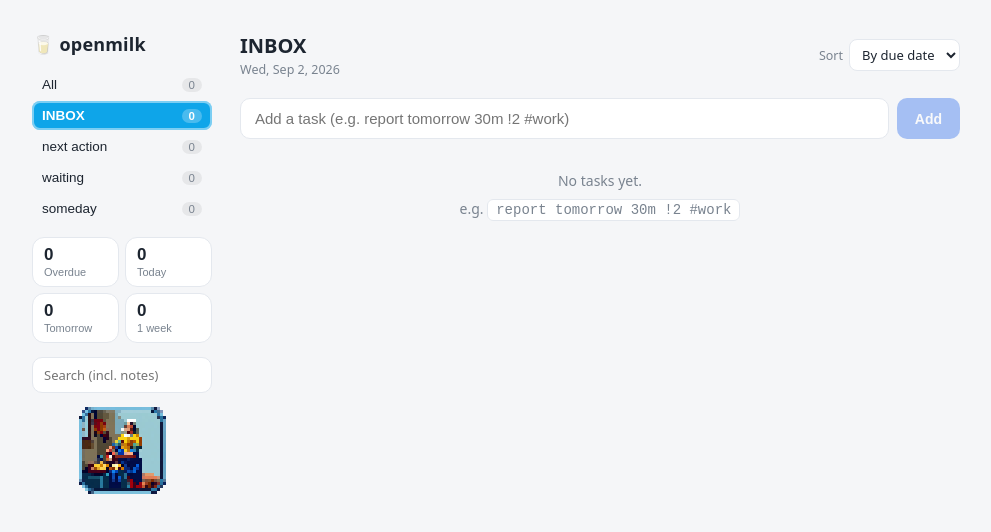
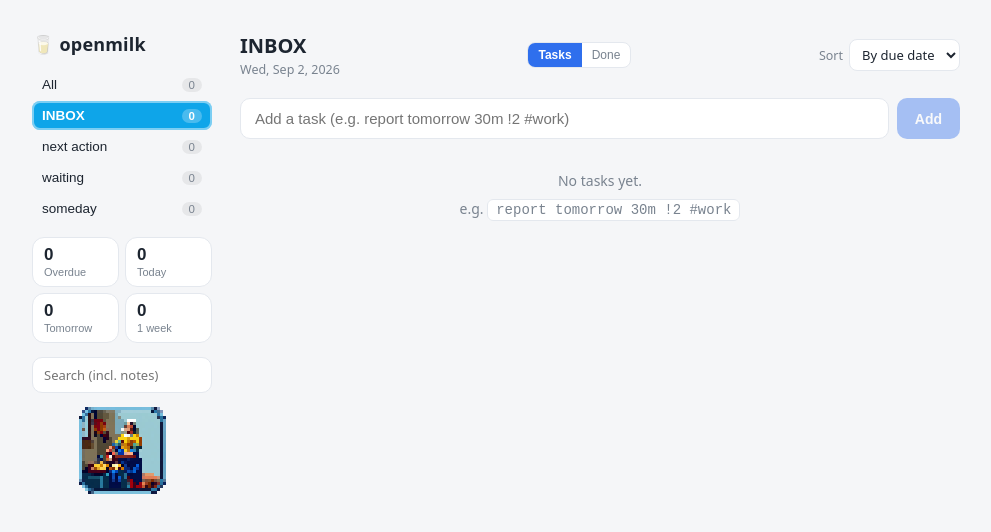
Before and after one commit to qnosuke/openmilk, a Svelte app: page / in a window 1280 px wide. Shown: the top 532 px of the page, without its empty margins (144-1135 px from the left). Built offline with nearby package versions, Linux system fonts and the light colour scheme.

Commit message:
完了タスクを通常リストから非表示にし、ヘッダーのタブ（タスク/完了）で切り替え可能に

```diff
--- a/src/App.svelte
+++ b/src/App.svelte
@@ -39,6 +39,7 @@
   let searchQuery = $state('');
   let selectedIds = $state<string[]>([]);
   let mutedTags = $state<string[]>(loadMutedTags());
+  let view = $state<'active' | 'completed'>('active');
 
   const MUTED_KEY = 'openmilk.mutedTags';
 
@@ -186,6 +187,10 @@
       } else if (tagFilter !== null && !task.tags.includes(tagFilter)) return false;
       // 非表示タグのついたタスクは全部のビューから消える
       if (task.tags.some((tag) => mutedTags.includes(tag))) return false;
+      // 通常ビューは未完了だけ。完了済みは「完了」タブで見る
+      if (view === 'active' ? task.completedAt !== undefined : task.completedAt === undefined) {
+        return false;
+      }
       if (q) {
         const haystack = `${task.title}\n${task.notes ?? ''}\n${task.tags.join(' ')}`.toLowerCase();
         if (!haystack.includes(q)) return false;
@@ -397,6 +402,22 @@
           #{tagFilter} ✕
         </button>
       {/if}
+      <div class="view-toggle" role="group" aria-label={t('viewAria')}>
+        <button
+          class:active={view === 'active'}
+          onclick={() => (view = 'active')}
+          aria-label={t('viewTasks')}
+        >
+          {t('viewTasks')}
+        </button>
+        <button
+          class:active={view === 'completed'}
+          onclick={() => (view = 'completed')}
+          aria-label={t('viewCompleted')}
+        >
+          {t('viewCompleted')}
+        </button>
+      </div>
       <label class="sort">
         <span>{t('sortLabel')}</span>
         <select bind:value={sortMode} aria-label={t('sortLabel')}>
--- a/src/app.css
+++ b/src/app.css
@@ -587,6 +587,31 @@ h1 {
   border-radius: 8px;
 }
 
+/* タスク / 完了 の切替タブ */
+.view-toggle {
+  display: flex;
+  flex: none;
+  background: var(--card);
+  border: 1px solid var(--border);
+  border-radius: 8px;
+  overflow: hidden;
+}
+
+.view-toggle button {
+  padding: 5px 10px;
+  font-size: 12px;
+  color: var(--muted);
+  background: transparent;
+  border: none;
+  cursor: pointer;
+}
+
+.view-toggle button.active {
+  font-weight: 600;
+  color: #fff;
+  background: var(--accent);
+}
+
 .quick-add {
   display: flex;
   gap: 8px;
--- a/src/lib/i18n.svelte.ts
+++ b/src/lib/i18n.svelte.ts
@@ -86,6 +86,9 @@ const dicts: Record<Locale, Dict> = {
     reopenN: '{n} 件を未完了に戻す',
     muteTag: '「{tag}」を非表示',
     deletedCompletedN: '完了タスク {n} 件を削除しました',
+    viewTasks: 'タスク',
+    viewCompleted: '完了',
+    viewAria: '表示を切り替え',
   },
   en: {
     allLists: 'All',
@@ -163,6 +166,9 @@ const dicts: Record<Locale, Dict> = {
     reopenN: 'Reopen {n}',
     muteTag: 'Hide "{tag}"',
     deletedCompletedN: 'Deleted {n} completed tasks',
+    viewTasks: 'Tasks',
+    viewCompleted: 'Done',
+    viewAria: 'Switch view',
   },
   zh: {
     allLists: '全部',
@@ -240,6 +246,9 @@ const dicts: Record<Locale, Dict> = {
     reopenN: '将 {n} 件改回未完成',
     muteTag: '隐藏「{tag}」',
     deletedCompletedN: '已删除 {n} 条已完成任务',
+    viewTasks: '任务',
+    viewCompleted: '已完成',
+    viewAria: '切换视图',
   },
 };
 
```
